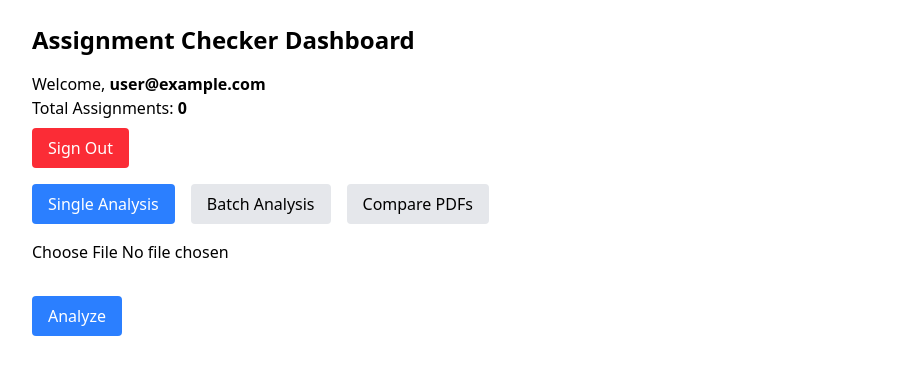
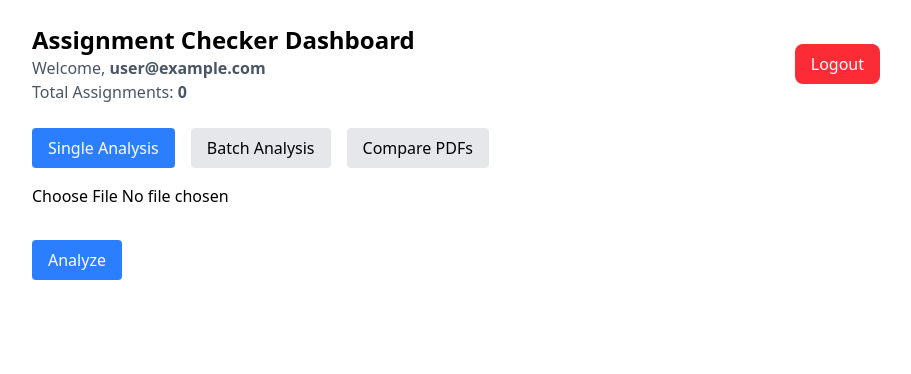
Before and after one commit to harrypeter07/AiEvaluator, a Next.js app: page /dashboard in a window 1280 px wide. Shown: the top 374 px of the page, without its empty margins (184-1095 px from the left). Built offline with nearby package versions, Linux system fonts and the light colour scheme; no server answers; the database is empty; sample sign-in values are in the browser's storage.

Commit message:
more changes

```diff
--- a/app/api/assignments/analyze/route.js
+++ b/app/api/assignments/analyze/route.js
@@ -1,4 +1,4 @@
-import { analyzePDF } from "@/lib/plag";
+import { analyzePDF } from "@/lib/gemini";
 import { analyzeLargePDF } from "@/lib/largePDF";
 
 export async function POST(req) {
--- a/app/api/assignments/count/route.js
+++ b/app/api/assignments/count/route.js
@@ -14,9 +14,21 @@ export async function GET() {
 		await connectDB();
 		const user = await User.findOne({ email: session.user.email });
 
-        return NextResponse.json({ count: user?.assignments.length || 0 }, { status: 200 });
+		if (!user) {
+			return NextResponse.json({ count: 0 }, { status: 200 });
+		}
+
+		return NextResponse.json(
+			{
+				count: user.assignments ? user.assignments.length : 0,
+			},
+			{ status: 200 }
+		);
 	} catch (error) {
 		console.error("Error fetching assignment count:", error);
-        return NextResponse.json({ error: "Internal Server Error" }, { status: 500 });
+		return NextResponse.json(
+			{ error: "Failed to fetch assignment count" },
+			{ status: 500 }
+		);
 	}
 }
--- a/app/dashboard/page.jsx
+++ b/app/dashboard/page.jsx
@@ -1,6 +1,7 @@
 "use client";
 import { useState, useEffect } from "react";
-import { useSession, signIn, signOut } from "next-auth/react";
+import { useSession, signOut } from "next-auth/react";
+import { useRouter } from "next/navigation";
 
 export default function Dashboard() {
 	const { data: session, status } = useSession();
@@ -11,12 +12,19 @@ export default function Dashboard() {
 	const [result, setResult] = useState("");
 	const [assignmentCount, setAssignmentCount] = useState(0);
 	const [mode, setMode] = useState("single"); // "single", "batch", or "compare"
+	const router = useRouter();
+
+	useEffect(() => {
+		if (status === "unauthenticated") {
+			router.push("/login");
+		}
+	}, [status, router]);
 
 	useEffect(() => {
 		if (session) {
 			fetchAssignments();
 		}
-	}, [session, assignmentCount]);
+	}, [session]);
 
 	const fetchAssignments = async () => {
 		if (!session) return;
@@ -30,6 +38,15 @@ export default function Dashboard() {
 			}
 		} catch (error) {
 			console.error("Failed to fetch assignments count", error);
+		}
+	};
+
+	const handleLogout = async () => {
+		try {
+			await signOut({ redirect: false });
+			router.push("/login");
+		} catch (error) {
+			console.error("Error logging out:", error);
 		}
 	};
 
@@ -127,33 +144,33 @@ export default function Dashboard() {
 		}
 	};
 
-	if (status === "loading") return <p>Loading...</p>;
+	if (status === "loading") {
+		return (
+			<div className="flex items-center justify-center h-screen">
+				<div className="text-xl">Loading...</div>
+			</div>
+		);
+	}
 
 	return (
 		<div className="max-w-4xl mx-auto p-6">
-			<h1 className="text-2xl font-bold mb-4">Assignment Checker Dashboard</h1>
-
-			{!session ? (
+			<div className="flex justify-between items-center mb-6">
+				<div>
+					<h1 className="text-2xl font-bold">Assignment Checker Dashboard</h1>
+					<p className="text-gray-600">
+						Welcome,{" "}
+						<span className="font-semibold">{session?.user?.email}</span>
+					</p>
+					<p className="text-gray-600">
+						Total Assignments:{" "}
+						<span className="font-semibold">{assignmentCount}</span>
+					</p>
+				</div>
 				<button
-					onClick={() => signIn()}
-					className="bg-blue-500 text-white px-4 py-2 rounded"
+					onClick={handleLogout}
+					className="bg-red-500 text-white px-4 py-2 rounded-lg hover:bg-red-600 transition-colors"
 				>
-					Sign In
-				</button>
-			) : (
-				<>
-					<div className="mb-4">
-						<p>
-							Welcome, <strong>{session.user.email}</strong>
-						</p>
-						<p>
-							Total Assignments: <strong>{assignmentCount}</strong>
-						</p>
-						<button
-							onClick={() => signOut()}
-							className="bg-red-500 text-white px-4 py-2 rounded mt-2"
-						>
-							Sign Out
+					Logout
 				</button>
 			</div>
 
@@ -245,7 +262,9 @@ export default function Dashboard() {
 				<button
 					onClick={handleUpload}
 					disabled={loading}
-							className="bg-blue-500 text-white px-4 py-2 rounded hover:bg-blue-600 disabled:opacity-50"
+					className={`bg-blue-500 text-white px-4 py-2 rounded hover:bg-blue-600 transition-colors ${
+						loading ? "opacity-50 cursor-not-allowed" : ""
+					}`}
 				>
 					{loading ? "Processing..." : "Analyze"}
 				</button>
@@ -259,8 +278,6 @@ export default function Dashboard() {
 					</pre>
 				</div>
 			)}
-				</>
-			)}
 		</div>
 	);
 }
--- a/models/User.js
+++ b/models/User.js
@@ -19,6 +19,10 @@ const userSchema = new mongoose.Schema({
 		type: String,
 		required: true,
 	},
+	assignments: {
+		type: [String],
+		default: [],
+	},
 	createdAt: {
 		type: Date,
 		default: Date.now,
```
Lines whose indentation alone changed are shown as unchanged.
